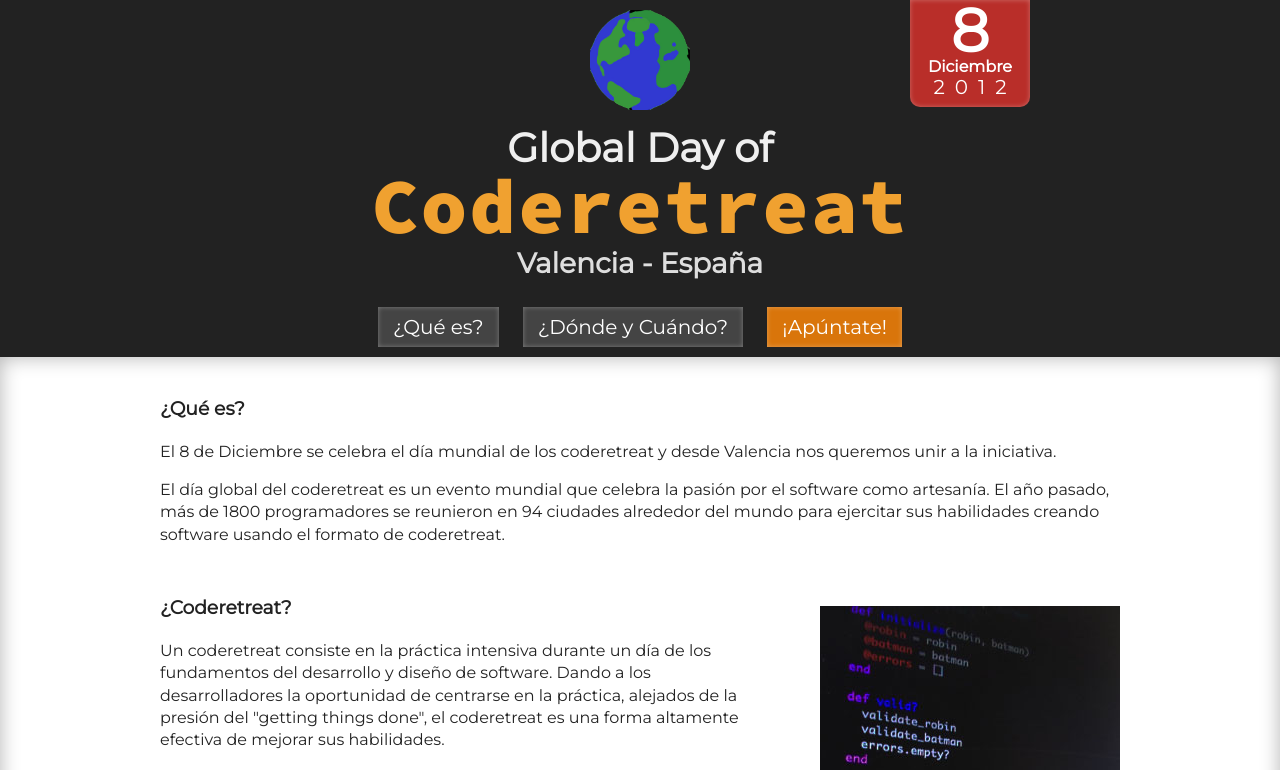
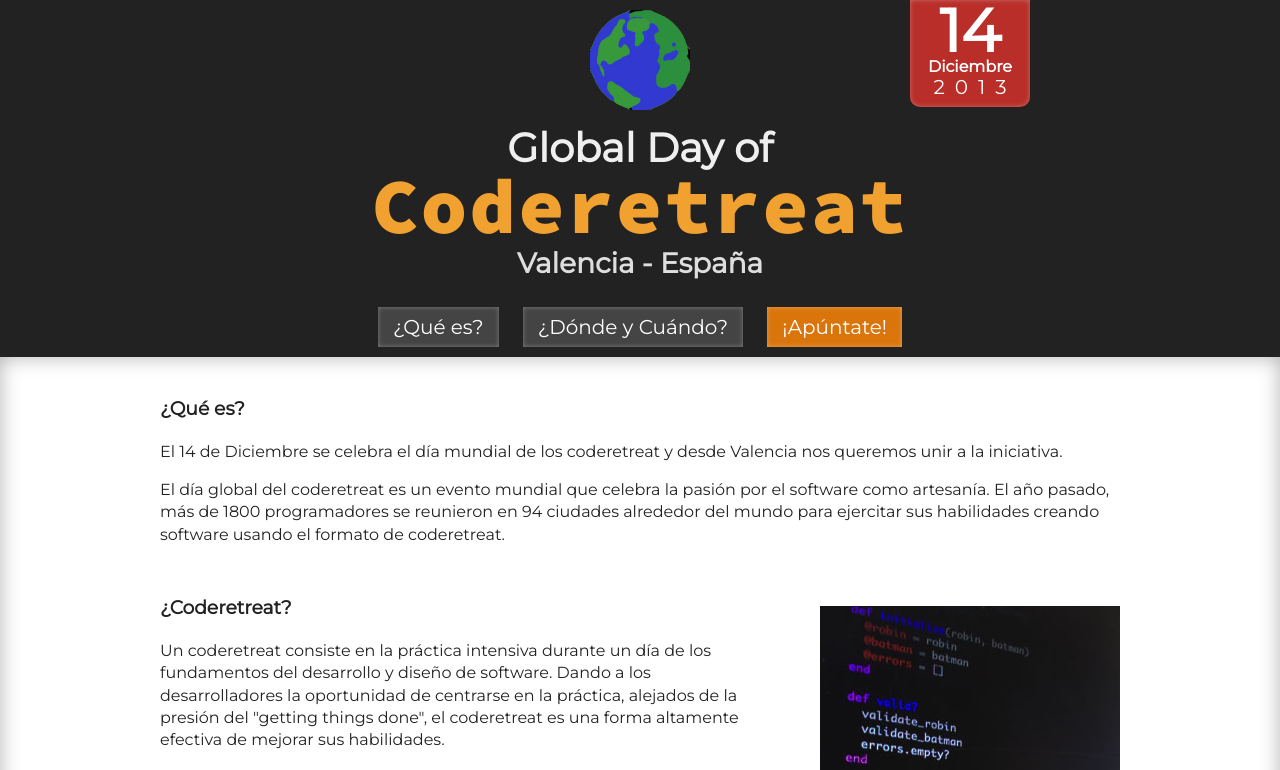
Before and after one commit to peertransfer/coderetreat, a plain HTML site: page index.html in a window 1280 px wide. Shown: the top 770 px of the page. Drawn offline with nearby package versions, Linux system fonts and the light colour scheme.

Commit message:
updating date of coderetreat

```diff
--- a/index.html
+++ b/index.html
@@ -38,9 +38,9 @@
     <h1>Global Day of <span class="code">Coderetreat</span></h1>
     <h2>Valencia - España</h2>
     <div class="banner">
-       <span class="day">8</span>
+       <span class="day">14</span>
        <span class="month">Diciembre</span>
-       <span class="year">2012</span>
+       <span class="year">2013</span>
     </div>
   </header>
 
@@ -56,7 +56,7 @@
     <section id="que" class="clearfix">
 
       <h3>¿Qué es?</h3>
-      <p>El 8 de Diciembre se celebra el día mundial de los coderetreat y desde Valencia nos queremos unir a la iniciativa.</p>
+      <p>El 14 de Diciembre se celebra el día mundial de los coderetreat y desde Valencia nos queremos unir a la iniciativa.</p>
 
       <p>El día global del coderetreat es un evento mundial que celebra la pasión por el software como artesanía. El año pasado, más de 1800 programadores se reunieron en 94 ciudades alrededor del mundo para ejercitar sus habilidades creando software usando el formato de coderetreat.</p>
 
@@ -105,7 +105,7 @@
 
        </div>
        <div class="left width_450">
-         <p>El 8 de Diciembre en las oficinas de <a href="http://peertransfer.com">peerTransfer</a>.</p>
+         <p>El 14 de Diciembre en las oficinas de <a href="http://peertransfer.com">peerTransfer</a>.</p>
         <p>Las puertas estarán abiertas a partir de las 9:00 para empezar el primer round a las 9:30. La hora de finalización será a las 18:30h.</p>
         <p>Dirección:</p>
         <p><b>Edificio Europa Avenida de Aragón, 30, 13-J, Valencia Spain</b></p>
```
